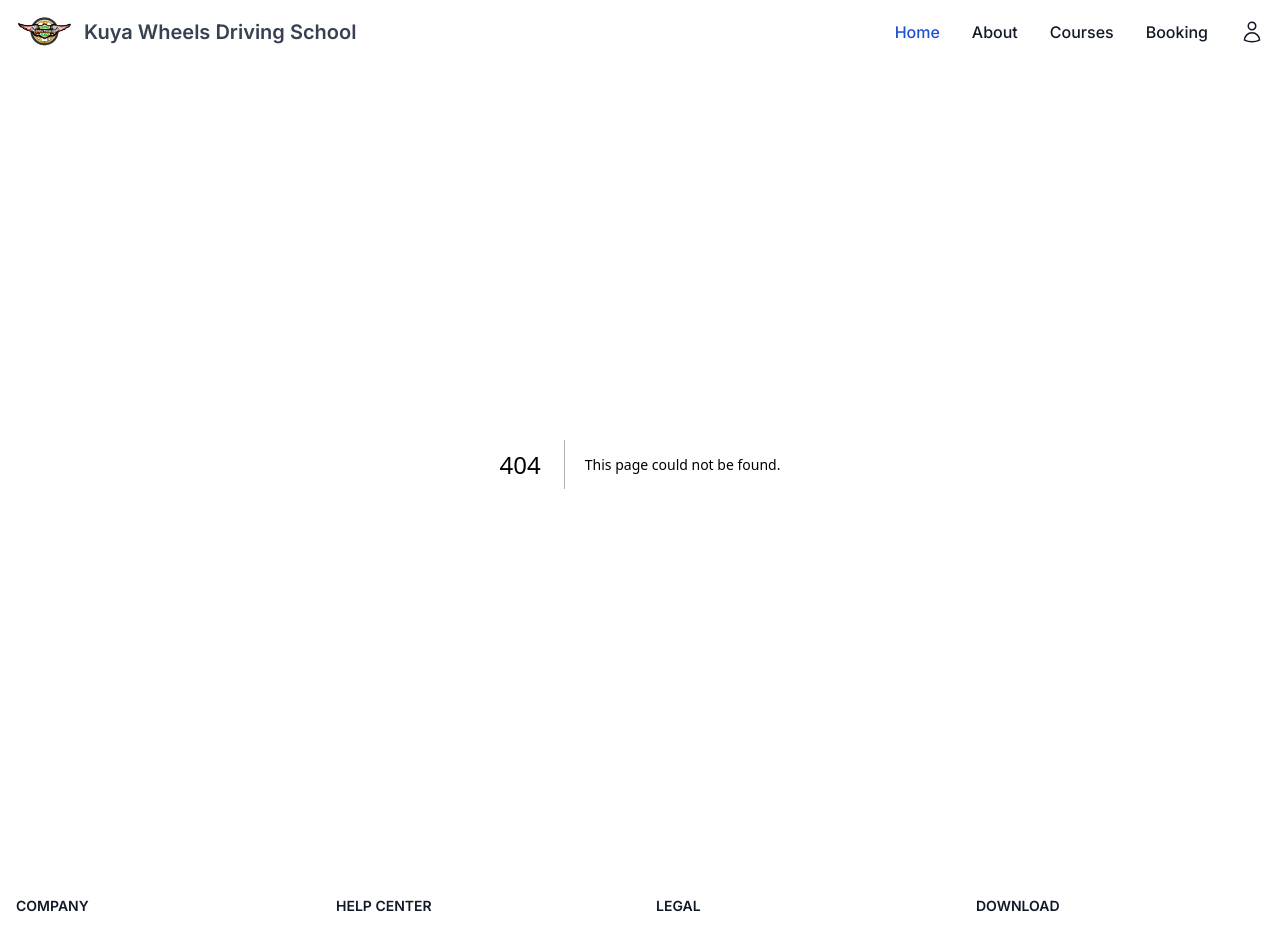
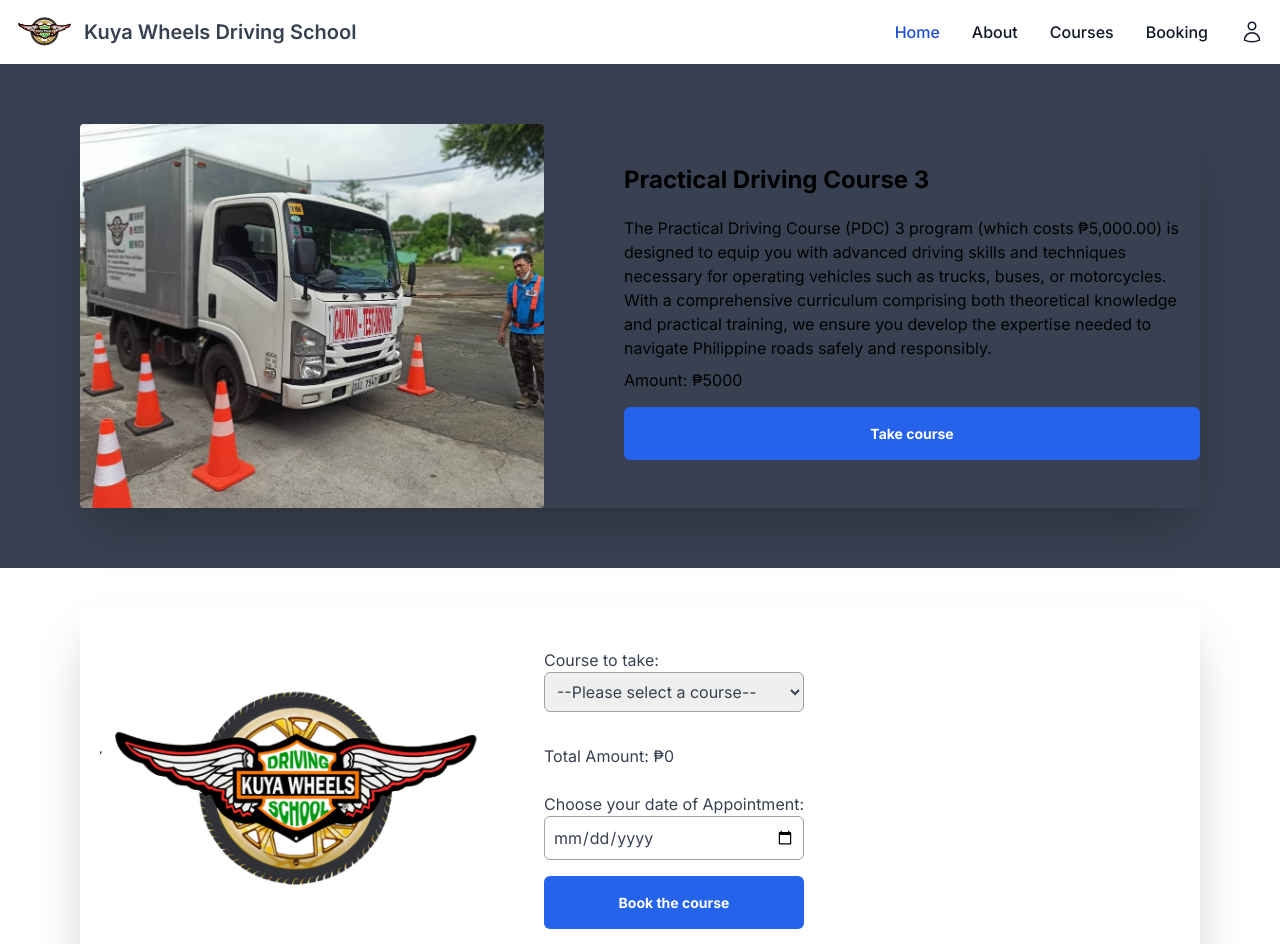
Before and after one commit to KyD0505/kuya-wheels-frontend, a Next.js app: page /page/courses in a window 1280 px wide. Before the commit this address had no page. Shown: the top 944 px of the page. Built offline with nearby package versions, Linux system fonts and the light colour scheme.

Commit message:
added courses page and linked to nav

```diff
--- /dev/null
+++ b/app/_components/courseSection.js
@@ -0,0 +1,24 @@
+
+
+export default function CourseSection({ title, description, cost, onTakeCourse, image }) {
+
+    return (
+        <section className="bg-gray-700 py-5">
+        <div className="flex flex-row m-20 my-10 shadow-2xl">
+            <div className="">
+                <img src={image} alt="vehicle image" className="relative z-10 object-cover w-full rounded h-96" />
+            </div>
+            <div className="flex flex-col max-w-xl ml-20 py-10">
+                <h1 className="mb-5 text-2xl font-bold">{title}</h1>
+                <div className="flex h-full flex-col justify-between">
+                    <p>{description}</p>
+                    <p>Amount: ₱{cost}</p>
+                    <button className="w-full py-4 my-2 text-sm font-bold leading-normal text-white transition-all duration-300 bg-blue-600 rounded-md hover:rounded-3xl hover:bg-blue-700" onClick={onTakeCourse}>
+                    Take course
+                    </button>
+                </div>
+            </div>
+        </div>
+        </section>
+    );
+}
--- a/app/_components/nav.js
+++ b/app/_components/nav.js
@@ -46,7 +46,7 @@
           </a>
         </li>
         <li>
-          <a href="/" class="block py-2 px-3 text-gray-900 rounded hover:bg-gray-100 md:hover:bg-transparent md:border-0 md:hover:text-blue-700 md:p-0">
+          <a href="/page/courses" class="block py-2 px-3 text-gray-900 rounded hover:bg-gray-100 md:hover:bg-transparent md:border-0 md:hover:text-blue-700 md:p-0">
             Courses
           </a>
         </li>
--- /dev/null
+++ b/app/page/courses/page.js
@@ -0,0 +1,112 @@
+'use client'
+import useScrollToSection from "../../_hooks/scrollToPage";
+import { useState } from 'react';
+import CourseSection from '../../_components/courseSection';
+
+export default function Courses(){
+    // const [selectedCourse, setSelectedCourse] = useState(""); // State to hold the selected course
+    // const scrollToSection = useScrollToSection();
+
+    // // Function to handle when the "Take course" button is clicked
+    // const handleTakeCourse = (courseName) => {
+    //     setSelectedCourse(courseName); // Update the selected course state
+    //     scrollToSection('book-course-section'); // Scroll to the booking section
+    // };
+
+    // // Function to calculate the total amount based on the selected course
+    // const calculateTotalAmount = () => {
+    //     if (selectedCourse === "Practical Driving Course 3") {
+    //         return 5000; // Total amount for Practical Driving Course 3
+    //     } else {
+    //         return 0; // Default value if no course is selected
+    //     }
+    // };
+    const [selectedCourse, setSelectedCourse] = useState("");
+    const scrollToSection = useScrollToSection();
+
+    const handleTakeCourse = (courseName) => {
+        setSelectedCourse(courseName);
+        scrollToSection('book-course-section');
+    };
+
+      // Function to calculate the total amount based on the selected course
+    const calculateTotalAmount = () => {
+        const selectedCourseObject = courses.find(course => course.title === selectedCourse);
+        return selectedCourseObject ? selectedCourseObject.cost : 0;
+    }
+
+    const courses = [
+        {
+            title: "Practical Driving Course 3",
+            description: "The Practical Driving Course (PDC) 3 program (which costs ₱5,000.00) is designed to equip you with advanced driving skills and techniques necessary for operating vehicles such as trucks, buses, or motorcycles. With a comprehensive curriculum comprising both theoretical knowledge and practical training, we ensure you develop the expertise needed to navigate Philippine roads safely and responsibly.",
+            cost: 5000,
+            image: "/assets/truck1.jpg",
+        },
+        // Add more courses here and the select tag below
+    ];
+
+
+    return(
+        <>
+
+        {/* <section className="bg-gray-700 py-5">
+            <div className="flex flex-row m-20 my-10 shadow-2xl">
+                <div className="">
+                    <img src="/assets/truck1.jpg" alt="aboutimage" className="relative z-10 object-cover w-full rounded h-96" />
+                </div>
+                <div className="flex flex-col max-w-xl ml-20 py-10">
+                    <h1 className="mb-5 text-2xl font-bold">Practical Driving Course 3</h1>
+                    <div className="flex h-full flex-col justify-between">
+                        <p>
+                            The Practical Driving Course (PDC) 3 program (which costs ₱5,000.00) is designed to equip you with advanced driving skills and techniques necessary for operating vehicles such as trucks, buses, or motorcycles. With a comprehensive curriculum comprising both theoretical knowledge and practical training, we ensure you develop the expertise needed to navigate Philippine roads safely and responsibly.
+                        </p>
+                        <button className="w-full py-4 my-2 text-sm font-bold leading-normal text-white transition-all duration-300 bg-blue-600 rounded-md hover:rounded-3xl hover:bg-blue-700" onClick={() => handleTakeCourse('Practical Driving Course 3')}>
+                            Take course
+                        </button>
+                    </div>
+                </div>
+            </div>
+        </section> */}
+
+        {courses.map((course, index) => (
+            <CourseSection
+            key={index}
+            image={course.image}
+            title={course.title}
+            description={course.description}
+            cost={course.cost}
+            onTakeCourse={() => handleTakeCourse(course.title)}
+            />
+        ))}
+
+        <section className="text-gray-700" id="book-course-section">
+        <div className="flex flex-row m-20 my-10 shadow-2xl">
+                <div className="w-96 my-auto">
+                    <img src="/assets/KWDSicon.png" alt="aboutimage" className="relative z-10 object-cover ml-5 w-full rounded" />
+                </div>
+                <div className="flex flex-col max-w-xl ml-20 py-10">
+                    <h1>Course to take:</h1>
+
+                    {/* for scalability, add more here in the select */}
+                    <select name="courses" value={selectedCourse} onChange={(e) => setSelectedCourse(e.target.value)} className="w-full mb-2 p-2 border border-gray-400 rounded-md">
+                        <option value="">--Please select a course--</option>
+                        <option value="Practical Driving Course 3">Practical Driving Course 3</option>
+                    </select>
+                    <div className="flex h-full flex-col justify-between">
+                        <p>{selectedCourse && `The ${selectedCourse} program (which costs ₱5,000.00) is designed to equip you with advanced driving skills and techniques necessary for operating vehicles such as trucks, buses, or motorcycles. With a comprehensive curriculum comprising both theoretical knowledge and practical training, we ensure you develop the expertise needed to navigate Philippine roads safely and responsibly.`}</p>
+                        <br></br>
+                        <p>Total Amount: ₱{calculateTotalAmount()}</p>
+                        <br></br>
+                        <p>Choose your date of Appointment: </p>
+                        <input type="date" required id="dateInput" className="w-full mb-2 p-2 border border-gray-400 rounded-md" />
+                        <button className="w-full py-4 my-2 text-sm font-bold leading-normal text-white transition-all duration-300 bg-blue-600 rounded-md hover:rounded-3xl hover:bg-blue-700">
+                            Book the course
+                        </button>
+                    </div>
+                </div>
+            </div>
+        </section>
+
+        </>
+    );
+}
```
